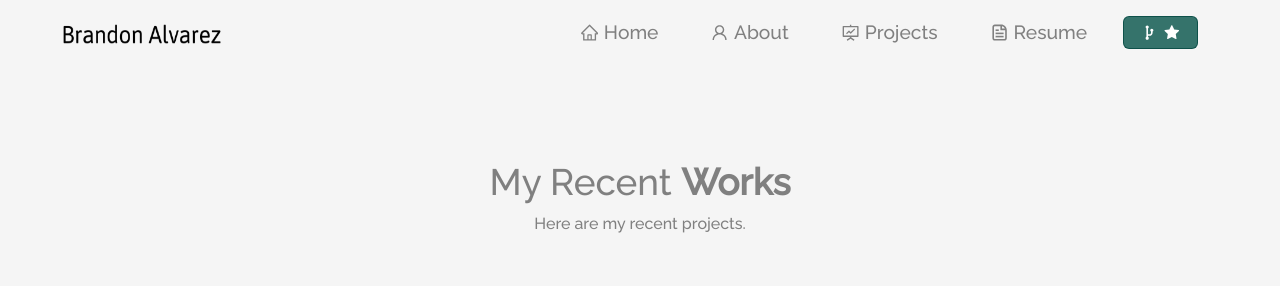
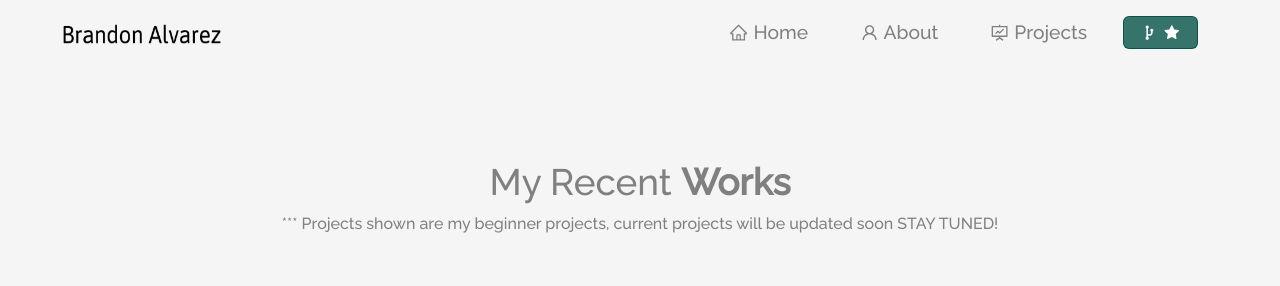
Before and after one commit to Brandon-Alvarez-03/Brandon-Alvarez-03.github.io, a React (Create React App) app: page /project in a window 1280 px wide. Shown: the top 286 px of the page. Built offline with nearby package versions, Linux system fonts and the light colour scheme.

Commit message:
hide resume until update, add note to projects page

```diff
--- a/src/components/Nav/Nav.jsx
+++ b/src/components/Nav/Nav.jsx
@@ -36,10 +36,10 @@ function NavBar() {
           <p>Projects</p>
         </Link>
 
-        <Link to="/resume" className="link">
+        {/* <Link to="/resume" className="link">
           <CgFileDocument style={{marginBottom: "2px"}} />
           <p>Resume</p>
-        </Link>
+        </Link> */}
 
         <Nav.Link
           href="https://github.com/Brandon-Alvarez-03"
--- a/src/components/Nav/NavBar.jsx
+++ b/src/components/Nav/NavBar.jsx
@@ -79,7 +79,7 @@ function NavBar() {
               </Nav.Link>
             </Nav.Item>
 
-            <Nav.Item>
+            {/* <Nav.Item>
               <Nav.Link
                 as={Link}
                 to="/resume"
@@ -87,7 +87,7 @@ function NavBar() {
               >
                 <CgFileDocument style={{marginBottom: "2px"}} /> Resume
               </Nav.Link>
-            </Nav.Item>
+            </Nav.Item> */}
 
             <Nav.Item className="fork-btn">
               <Button
--- a/src/components/Projects/Projects.jsx
+++ b/src/components/Projects/Projects.jsx
@@ -14,7 +14,10 @@ function Projects() {
         <h1 className="project-heading">
           My Recent <strong className="purple">Works </strong>
         </h1>
-        <p style={{color: "grey"}}>Here are my recent projects.</p>
+        <p style={{color: "grey"}}>
+          *** Projects shown are my beginner projects, current projects will be
+          updated soon STAY TUNED!
+        </p>
         <Row style={{justifyContent: "center", paddingBottom: "10px"}}>
           <Col md={4} className="project-card">
             <ProjectCard
```
